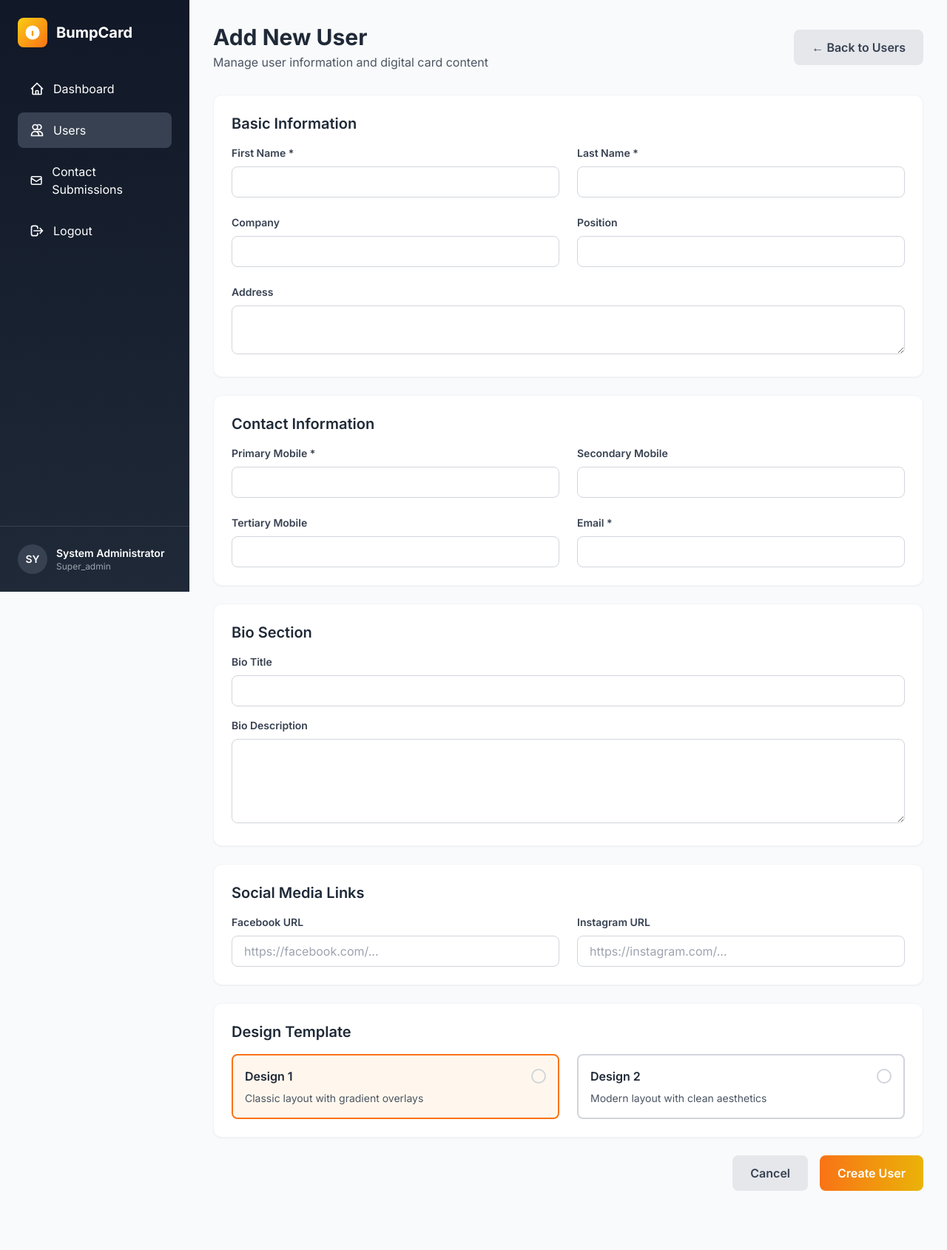
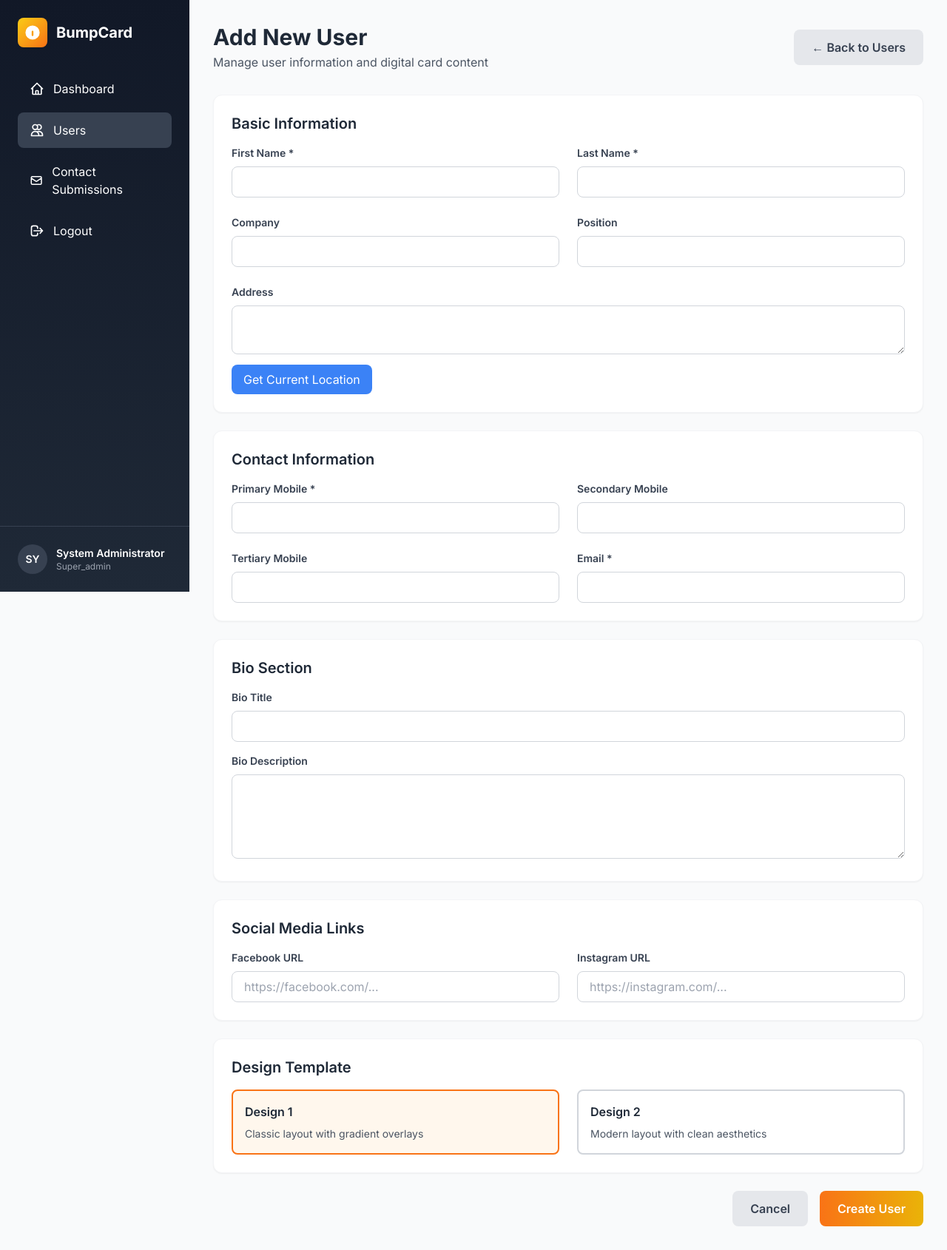
Before and after one commit to brybryson/Digital-Card, a PHP site: page /bumpcard/user_edit.php in a window 1280 px wide. Shown: the whole page at 74% size. Before the commit the page ends 1610 px from the top, so only its background shows below. Run offline with PHP 8.4, Linux system fonts and the light colour scheme; a user stored in the database is signed in; some libraries are stand-ins or nearby versions.

Commit message:
added referral and fixed the create user

```diff
--- a/admin/user_edit.php
+++ b/admin/user_edit.php
@@ -31,11 +31,11 @@ if ($is_edit) {
     $stmt->execute([$user_id]);
     $social = $stmt->fetchAll(PDO::FETCH_GROUP|PDO::FETCH_ASSOC);
 
-    $stmt = $db->prepare("SELECT * FROM bank_accounts WHERE user_id = ?");
+    $stmt = $db->prepare("SELECT * FROM bank_accounts WHERE agent_id = ?");
     $stmt->execute([$user_id]);
     $banks = $stmt->fetchAll();
 
-    $stmt = $db->prepare("SELECT * FROM videos WHERE user_id = ? ORDER BY display_order");
+    $stmt = $db->prepare("SELECT * FROM videos WHERE agent_id = ?");
     $stmt->execute([$user_id]);
     $videos = $stmt->fetchAll();
 
@@ -68,14 +68,18 @@ if ($_SERVER['REQUEST_METHOD'] === 'POST') {
                 $_POST['email'], $_POST['design_template'], $user_id
             ]);
         } else {
+            // Generate agent_id and referral_code
+            $agent_id = generateRandomString(8);
+            $referral_code = generateRandomString(6);
+
             $stmt = $db->prepare("
-                INSERT INTO users (firstname, lastname, company, position, address, mobile, mobile1, mobile2, email, design_template)
-                VALUES (?, ?, ?, ?, ?, ?, ?, ?, ?, ?)
+                INSERT INTO users (firstname, lastname, company, position, address, mobile, mobile1, mobile2, email, design_template, agent_id, referral_code)
+                VALUES (?, ?, ?, ?, ?, ?, ?, ?, ?, ?, ?, ?)
             ");
             $stmt->execute([
                 $_POST['firstname'], $_POST['lastname'], $_POST['company'], $_POST['position'],
                 $_POST['address'], $_POST['mobile'], $_POST['mobile1'], $_POST['mobile2'],
-                $_POST['email'], $_POST['design_template']
+                $_POST['email'], $_POST['design_template'], $agent_id, $referral_code
             ]);
             $user_id = $db->lastInsertId();
         }
@@ -167,8 +171,9 @@ if ($_SERVER['REQUEST_METHOD'] === 'POST') {
                     </div>
                     <div class="md:col-span-2">
                         <label class="block text-sm font-semibold text-gray-700 mb-2">Address</label>
-                        <textarea name="address" rows="2"
+                        <textarea name="address" id="address" rows="2"
                             class="w-full px-4 py-2 border border-gray-300 rounded-lg focus:outline-none focus:ring-2 focus:ring-orange-500"><?php echo htmlspecialchars($user['address'] ?? ''); ?></textarea>
+                        <button type="button" onclick="getCurrentLocation()" class="mt-2 px-4 py-2 bg-blue-500 text-white rounded-lg hover:bg-blue-600 transition">Get Current Location</button>
                     </div>
                 </div>
             </div>
@@ -242,14 +247,9 @@ if ($_SERVER['REQUEST_METHOD'] === 'POST') {
                         <input type="radio" name="design_template" value="design-1"
                             <?php echo ($user['design_template'] ?? 'design-1') === 'design-1' ? 'checked' : ''; ?>
                             class="peer sr-only">
-                        <div class="border-2 border-gray-300 rounded-lg p-4 peer-checked:border-orange-500 peer-checked:bg-orange-50 transition">
-                            <div class="flex items-center justify-between mb-2">
+                        <div class="border-2 border-gray-300 rounded-lg p-4 peer-checked:border-orange-500 peer-checked:bg-orange-50 transition cursor-pointer">
+                            <div class="mb-2">
                                 <span class="font-semibold text-gray-800">Design 1</span>
-                                <span class="w-5 h-5 rounded-full border-2 border-gray-300 peer-checked:border-orange-500 peer-checked:bg-orange-500 flex items-center justify-center">
-                                    <svg class="w-3 h-3 text-white hidden peer-checked:block" fill="currentColor" viewBox="0 0 12 12">
-                                        <path d="M10 3L4.5 8.5 2 6"/>
-                                    </svg>
-                                </span>
                             </div>
                             <p class="text-sm text-gray-600">Classic layout with gradient overlays</p>
                         </div>
@@ -259,14 +259,9 @@ if ($_SERVER['REQUEST_METHOD'] === 'POST') {
                         <input type="radio" name="design_template" value="design-2"
                             <?php echo ($user['design_template'] ?? '') === 'design-2' ? 'checked' : ''; ?>
                             class="peer sr-only">
-                        <div class="border-2 border-gray-300 rounded-lg p-4 peer-checked:border-orange-500 peer-checked:bg-orange-50 transition">
-                            <div class="flex items-center justify-between mb-2">
+                        <div class="border-2 border-gray-300 rounded-lg p-4 peer-checked:border-orange-500 peer-checked:bg-orange-50 transition cursor-pointer">
+                            <div class="mb-2">
                                 <span class="font-semibold text-gray-800">Design 2</span>
-                                <span class="w-5 h-5 rounded-full border-2 border-gray-300 peer-checked:border-orange-500 peer-checked:bg-orange-500 flex items-center justify-center">
-                                    <svg class="w-3 h-3 text-white hidden peer-checked:block" fill="currentColor" viewBox="0 0 12 12">
-                                        <path d="M10 3L4.5 8.5 2 6"/>
-                                    </svg>
-                                </span>
                             </div>
                             <p class="text-sm text-gray-600">Modern layout with clean aesthetics</p>
                         </div>
@@ -342,5 +337,38 @@ if ($_SERVER['REQUEST_METHOD'] === 'POST') {
         </div>
         <?php endif; ?>
     </div>
+
+    <script>
+        // Get current location
+        function getCurrentLocation() {
+            if (navigator.geolocation) {
+                navigator.geolocation.getCurrentPosition(function(position) {
+                    const lat = position.coords.latitude;
+                    const lng = position.coords.longitude;
+
+                    // Use reverse geocoding to get address (free BigDataCloud API)
+                    fetch(`https://api.bigdatacloud.net/data/reverse-geocode-client?latitude=${lat}&longitude=${lng}&localityLanguage=en`)
+                        .then(response => response.json())
+                        .then(data => {
+                            if (data && data.localityInfo && data.localityInfo.administrative) {
+                                const admin = data.localityInfo.administrative;
+                                const address = `${admin[admin.length - 1].name}, ${admin[admin.length - 2].name}, ${data.countryName}`;
+                                document.getElementById('address').value = address;
+                            } else if (data && data.city) {
+                                document.getElementById('address').value = `${data.city}, ${data.countryName}`;
+                            }
+                        })
+                        .catch(error => {
+                            console.error('Error:', error);
+                            alert('Unable to get address from location');
+                        });
+                }, function(error) {
+                    alert('Unable to get your location. Please check your browser settings.');
+                });
+            } else {
+                alert('Geolocation is not supported by this browser.');
+            }
+        }
+    </script>
 </body>
 </html>
```
